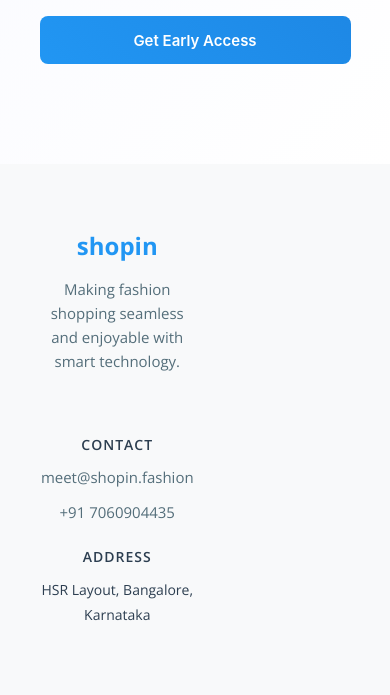
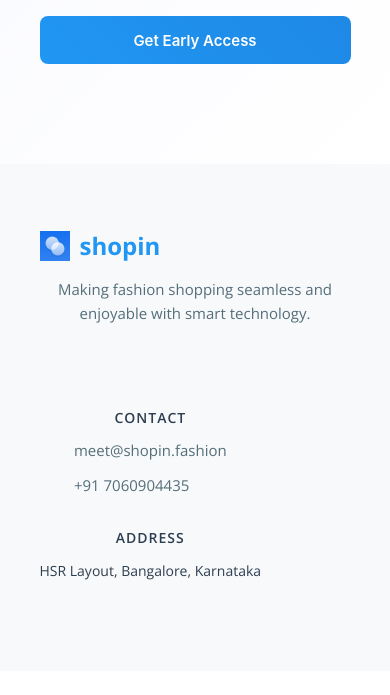
Before and after one commit to sudwebd/shopin, a Flask app: page / in a window 390 px wide. Shown: the part 3949-4644 px from the top of the page. After the commit the page ends 4529 px from the top, so only its background shows below. Run offline with Flask 2, Linux system fonts and the light colour scheme.

Commit message:
minor updates

```diff
--- a/static/css/style.css
+++ b/static/css/style.css
@@ -212,6 +212,34 @@ p {
     margin-bottom: 48px;
 }
 
+.fixed-header {
+    position: fixed;
+    top: 0;
+    left: 0;
+    width: 100%;
+    background: #fff;
+    border-bottom: 1px solid #e0e0e0;
+    z-index: 1000;
+    padding: 10px 0;
+}
+
+.header-content {
+    display: flex;
+    align-items: center;
+    gap: 10px;
+}
+
+.header-logo {
+    width: 30px;
+    height: 30px;
+}
+
+.header-text {
+    font-size: 20px;
+    font-weight: 600;
+    color: var(--primary-color);
+}
+
 /* Form Styles */
 .form-group {
     display: flex;
@@ -285,39 +313,47 @@ footer {
 .footer-content {
     display: flex;
     justify-content: space-between;
-    /* Space between left and right sections */
     align-items: flex-start;
 }
 
 .footer-left {
     flex: 1;
-    /* Take up space for alignment */
-    max-width: 50%;
-    /* Prevents it from taking up too much space */
 }
 
 .footer-right {
     flex: 1;
-    /* Take up space for alignment */
-    max-width: 50%;
-    /* Prevents it from taking up too much space */
     text-align: right;
-    /* Align content to the right */
 }
 
 .footer-logo {
+    display: flex;
+    align-items: center;
+    /* Align logo and text vertically */
+    gap: 10px;
+    /* Add space between logo and text */
+    margin-bottom: 10px;
+}
+
+.footer-logo-img {
+    width: 30px;
+    /* Adjust the size of the logo */
+    height: 30px;
+}
+
+.footer-logo-text {
     font-size: 24px;
     font-weight: 700;
     color: #2196F3;
-    margin-bottom: 10px;
-    /* Add spacing between logo and description */
 }
 
 .footer-description {
     color: #546e7a;
     font-size: 15px;
     line-height: 1.6;
-    margin: 0;
+}
+
+.footer-section {
+    text-align: centre;
 }
 
 .footer-section h4 {
@@ -327,7 +363,6 @@ footer {
     letter-spacing: 1px;
     color: #2c3e50;
     margin-bottom: 10px;
-    /* Add space below heading */
 }
 
 .footer-section ul {
@@ -338,7 +373,6 @@ footer {
 
 .footer-section li {
     margin-bottom: 8px;
-    /* Add space between items */
 }
 
 .footer-section a {
@@ -352,22 +386,32 @@ footer {
     color: #2196F3;
 }
 
-/* Responsive Adjustments */
 @media (max-width: 768px) {
+    .footer-section {
+        text-align: center;
+        /* Center-aligns the text in each footer section */
+        margin-bottom: 20px;
+        /* Adds spacing between sections */
+    }
+
+    .footer-section ul {
+        display: inline-block;
+        /* Ensures the list (ul) behaves as a centered block */
+        text-align: left;
+        /* Aligns the list items to the left inside their block */
+        margin: 0 auto;
+        /* Centers the list block itself on the screen */
+    }
+
     .footer-content {
         flex-direction: column;
-        /* Stack items vertically */
+        /* Stacks the footer sections vertically */
         text-align: center;
-        /* Center align text */
-    }
-
-    .footer-right {
-        text-align: center;
-        /* Center align text */
-        margin-top: 20px;
-        /* Add space between left and right sections */
+        /* Centers the overall footer content */
     }
 }
+
+
 
 /* Responsive Design */
 @media (max-width: 992px) {
--- a/templates/index.html
+++ b/templates/index.html
@@ -103,16 +103,22 @@
         </div>
     </section>
 
-    <!-- Footer -->
     <footer>
         <div class="container">
             <div class="footer-content">
+                <!-- Left Section: Logo + Text -->
                 <div class="footer-left">
-                    <div class="footer-logo">shopin</div>
+                    <div class="footer-logo">
+                        <img src="{{ url_for('static', filename='images/logo.jpg') }}" alt="shopin Logo"
+                            class="footer-logo-img">
+                        <span class="footer-logo-text">shopin</span>
+                    </div>
                     <p class="footer-description">
                         Making fashion shopping seamless and enjoyable with smart technology.
                     </p>
                 </div>
+
+                <!-- Right Section: Contact & Address -->
                 <div class="footer-right">
                     <div class="footer-section">
                         <h4>Contact</h4>
```
